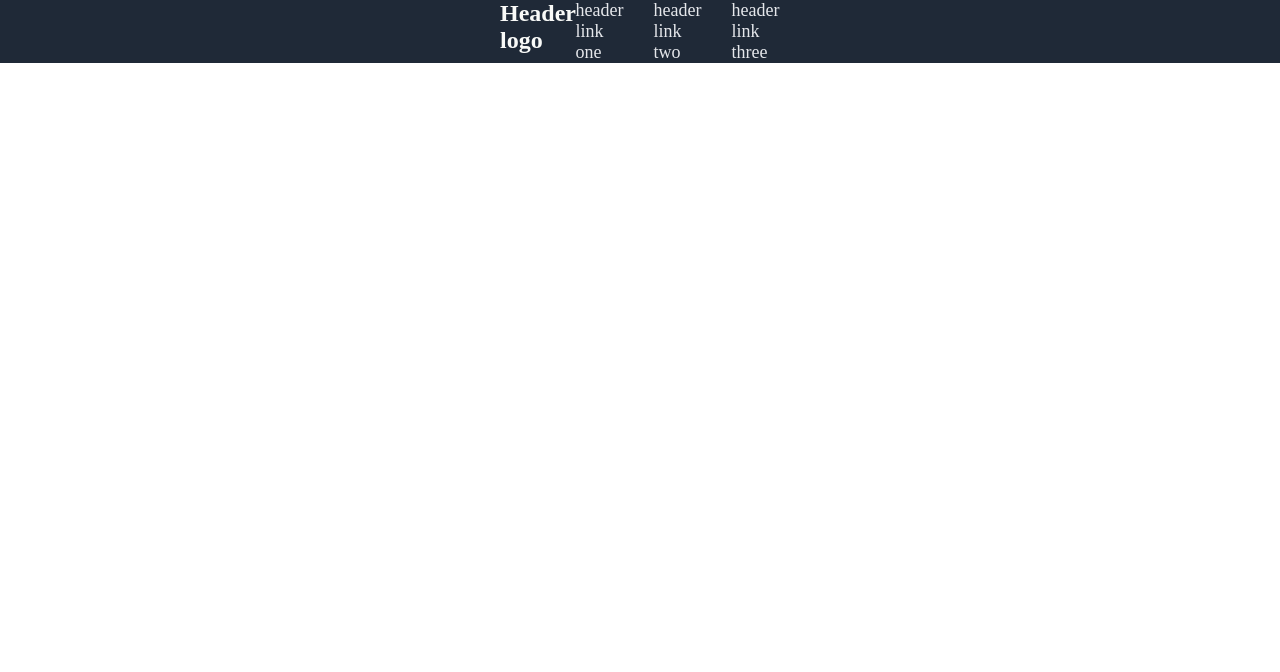
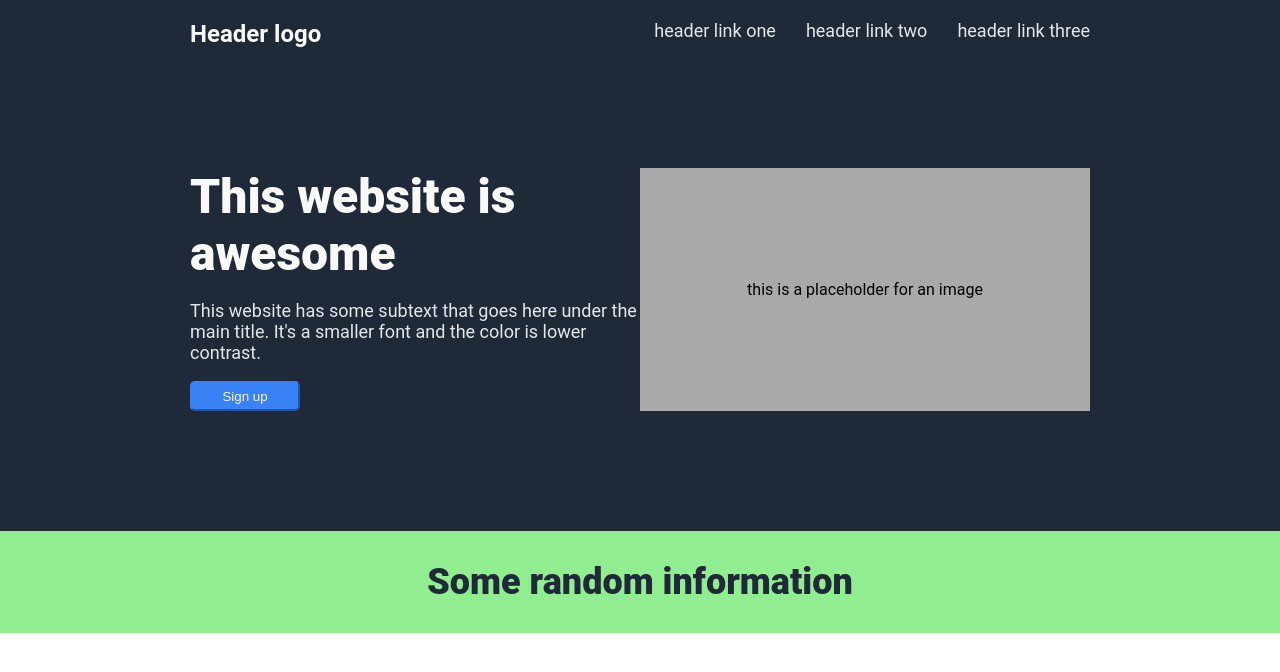
Before and after one commit to Sindrei/landing-page, a plain HTML site: page index.html in a window 1280 px wide. Drawn offline with Linux system fonts and the light colour scheme.

Commit message:
Added hero to index.html
Created hero at the top of the index.html page. Added a logo
with links for navigation.

Added content to hero and a placeholder for an image.

Added appropriate styling for header to style.css

```diff
--- a/index.html
+++ b/index.html
@@ -9,6 +9,7 @@
   </head>
   <body>
     <div class="hero">
+      <div class="size">
         <div class="header">
           <h1 class="logo">Header logo</h1>
           <div class="links">
@@ -19,7 +20,29 @@
             </ul>
           </div>
         </div>
-      <div class="hero-main"></div>
+        <div class="hero-content">
+          <div class="awesome-website">
+            <h1 class="awesome-heading">This website is awesome</h1>
+            <p>
+              This website has some subtext that goes here under the main title.
+              It's a smaller font and the color is lower contrast.
+            </p>
+            <button class="sign-up">Sign up</button>
+          </div>
+          <div class="image-place">this is a placeholder for an image</div>
+        </div>
+      </div>
+    </div>
+    <div class="information">
+      <div class="size">
+        <h2 class="information-header">Some random information</h2>
+        <div class="image-container">
+          <div class="image"></div>
+          <div class="image"></div>
+          <div class="image"></div>
+          <div class="image"></div>
+        </div>
+      </div>
     </div>
   </body>
 </html>
--- a/style.css
+++ b/style.css
@@ -1,12 +1,15 @@
 body {
     display: flex;
     flex-direction: column;
+    font-family: 'Roboto', 'sans-serif';
     margin: 0;
 }
+
 
 .header {
     display: flex;
     justify-content: space-between;
+    margin: 20px auto;
 }
 
 .links ul {
@@ -17,7 +20,8 @@ body {
     gap: 30px;
 }
 
-.links a {
+.links a,
+.awesome-website p {
     font-size: 18px;
     color: #e5e7eb;
     text-decoration: none;
@@ -31,5 +35,62 @@ body {
 
 .hero {
     background-color: #1f2937;
-    padding: 0 500px;
 }
+
+.hero-content {
+    display: flex;
+    margin: 120px auto;
+    flex-direction: row;
+    justify-content: space-evenly;
+}
+
+.awesome-website {
+    display: flex;
+    flex: 1;
+    flex-direction: column;
+    justify-content: flex-start;
+    align-items: center;
+}
+
+.awesome-heading {
+    font-size: 48px;
+    font-weight: 900;
+    color: #f9faf8;
+    margin: 0;
+}
+
+.image-place {
+    display: flex;
+    flex: 1;
+    background-color: darkgray;
+    justify-content: center;
+    align-items: center;
+}
+
+.sign-up {
+    width: 110px;
+    height: 30px;
+    background-color: #3882F6;
+    color: #f9faf8;
+    border-radius: 5px;
+    border-color: #3882F6;
+    align-self: flex-start;
+}
+
+.information {
+    background-color: lightgreen;
+}
+
+.information-header {
+    display: flex;
+    font-size: 36px;
+    font-weight: 900;
+    color: #1f2937;
+    justify-content: center;
+}
+
+
+.size {
+    max-width: 900px;
+    margin: 0 auto;
+}
```
Lines whose indentation alone changed are shown as unchanged.
